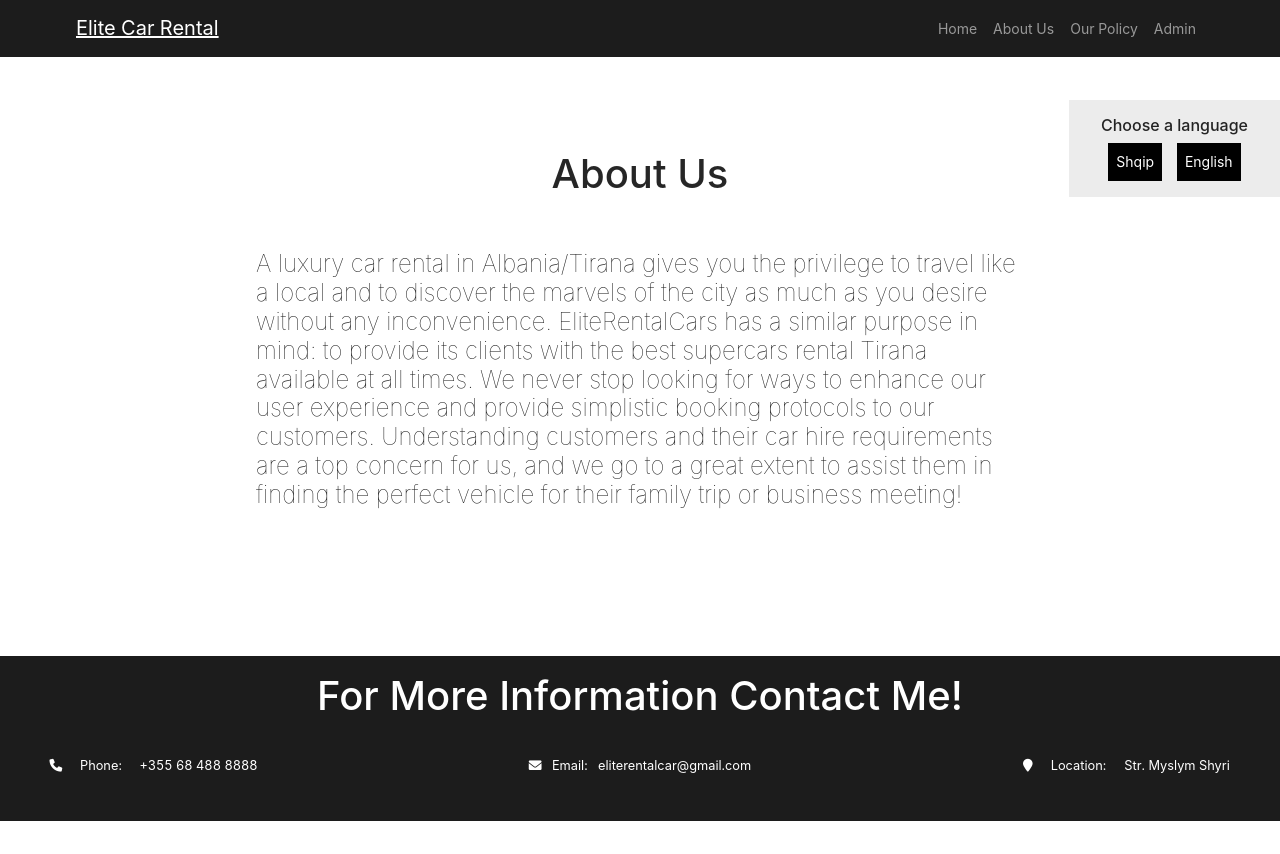
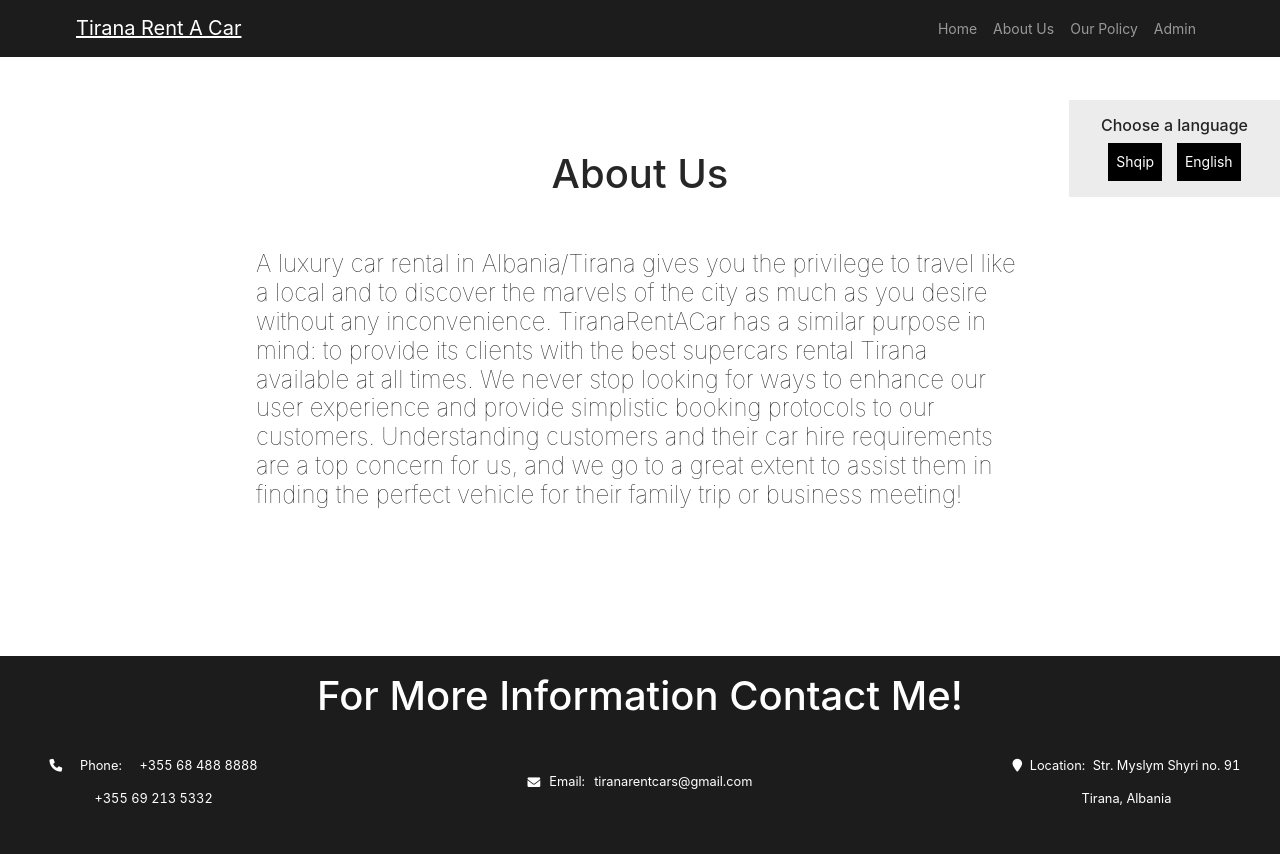
Before and after one commit to EndriSeferi/rentacar, a React (Create React App) app in the folder client/: page /about in a window 1280 px wide. Before the commit the page ends 821 px from the top, so only its background shows below. Built offline with nearby package versions, Linux system fonts and the light colour scheme.

Commit message:
Finished Project

```diff
--- a/client/public/index.html
+++ b/client/public/index.html
@@ -37,7 +37,7 @@
       crossorigin="anonymous"
       referrerpolicy="no-referrer"
     />
-    <title>Elite Rental Car</title>
+    <title>Tirana Rent A Car</title>
   </head>
   <body>
     <noscript>You need to enable JavaScript to run this app.</noscript>
--- a/client/src/App.js
+++ b/client/src/App.js
@@ -19,7 +19,6 @@
       <Routes>
         <Route path="/" exact element={<Home />} />
         <Route path="/about" exact element={<About />} />
-        <Route path="/ourpolicy" exact element={<OurPolicy />} />
         <Route path="/login" exact element={<Login />} />
         <Route path="/booking/:carid" exact element={<BookingCar />} />
         <Route path="/searched" exact element={<SearchedCars />} />
--- a/client/src/components/Footer.js
+++ b/client/src/components/Footer.js
@@ -14,16 +14,22 @@
           <i className="fa fa-phone" />
           <p>Phone:</p>
           <p>+355 68 488 8888</p>
+          <p>+355 69 213 5332</p>
         </div>
         <div className="group__contact">
           <i className="fa fa-envelope" />
           <p>Email:</p>
-          <p>eliterentalcar@gmail.com</p>
+          <p>tiranarentcars@gmail.com</p>
         </div>
         <div className="group__contact">
           <i className="fa fa-map-marker" />
           <p>Location:</p>
-          <p>{lang === "sq" ? "Rr. Myslym Shyri" : "Str. Myslym Shyri"}</p>
+          <p>
+            {lang === "sq"
+              ? "Rr. Myslym Shyri nr. 91"
+              : "Str. Myslym Shyri no. 91"}
+          </p>
+          <p>{lang === "sq" ? "Tirane, Shqiperi" : "Tirana, Albania"}</p>
         </div>
       </div>
     </div>
--- a/client/src/components/Header.js
+++ b/client/src/components/Header.js
@@ -15,7 +15,7 @@
     >
       <Container fluid className="my__container">
         <Navbar.Brand as={Link} to="/" className="my__title">
-          Elite Car Rental
+          Tirana Rent A Car
         </Navbar.Brand>
         <Navbar.Toggle aria-controls="responsive-navbar-nav" />
         <Navbar.Collapse
--- a/client/src/components/MyForm.js
+++ b/client/src/components/MyForm.js
@@ -67,7 +67,7 @@
   }
   return (
     <div className="form-container">
-      <h2>Elite Rental Cars</h2>
+      <h2>Tirana Rent A Car</h2>
       <form>
         <div className="form__inputs">
           <div className="input-icons">
--- a/client/src/pages/About.js
+++ b/client/src/pages/About.js
@@ -9,8 +9,8 @@
       <div id="info">
         <h4>
           {lang === "sq"
-            ? "Një makinë luksoze me qira në Shqipëri/Tiranë ju jep privilegjin të udhëtoni si vendas dhe të zbuloni mrekullitë e qytetit aq sa dëshironi pa asnjë shqetësim. EliteRentalCars ka një qëllim të ngjashëm në mendje: t'u ofrojë klientëve të saj supermakinat më të mira me qira në Tiranë të disponueshme në çdo kohë. Ne kurrë nuk ndalemi së kërkuari mënyra për të përmirësuar përvojën tonë të përdoruesit dhe për të ofruar protokolle të thjeshtuara rezervimi për klientët tanë. Kuptimi i klientëve dhe kërkesat e tyre për qira të makinave është një shqetësim kryesor për ne dhe ne shkojmë në një masë të madhe për t'i ndihmuar ata të gjejnë automjetin e përsosur për udhëtimin e tyre familjar ose takimin e biznesit!"
-            : "A luxury car rental in Albania/Tirana gives you the privilege to travel like a local and to discover the marvels of the city as much as you desire without any inconvenience. EliteRentalCars has a similar purpose in mind: to provide its clients with the best supercars rental Tirana available at all times. We never stop looking for ways to enhance our user experience and provide simplistic booking protocols to our customers. Understanding customers and their car hire requirements are a top concern for us, and we go to a great extent to assist them in finding the perfect vehicle for their family trip or business meeting!"}
+            ? "Një makinë luksoze me qira në Shqipëri/Tiranë ju jep privilegjin të udhëtoni si vendas dhe të zbuloni mrekullitë e qytetit aq sa dëshironi pa asnjë shqetësim. TiranaRentACar ka një qëllim të ngjashëm në mendje: t'u ofrojë klientëve të saj supermakinat më të mira me qira në Tiranë të disponueshme në çdo kohë. Ne kurrë nuk ndalemi së kërkuari mënyra për të përmirësuar përvojën tonë të përdoruesit dhe për të ofruar protokolle të thjeshtuara rezervimi për klientët tanë. Kuptimi i klientëve dhe kërkesat e tyre për qira të makinave është një shqetësim kryesor për ne dhe ne shkojmë në një masë të madhe për t'i ndihmuar ata të gjejnë automjetin e përsosur për udhëtimin e tyre familjar ose takimin e biznesit!"
+            : "A luxury car rental in Albania/Tirana gives you the privilege to travel like a local and to discover the marvels of the city as much as you desire without any inconvenience. TiranaRentACar has a similar purpose in mind: to provide its clients with the best supercars rental Tirana available at all times. We never stop looking for ways to enhance our user experience and provide simplistic booking protocols to our customers. Understanding customers and their car hire requirements are a top concern for us, and we go to a great extent to assist them in finding the perfect vehicle for their family trip or business meeting!"}
         </h4>
       </div>
     </div>
--- a/client/src/pages/BookingCar.js
+++ b/client/src/pages/BookingCar.js
@@ -29,7 +29,7 @@
   const lang = localStorage.getItem("lang");
   var today = moment(new Date()).format("DD/MM/YYYY");
 
-  init("user_s63dTihoL0tdDW1JMr8ky");
+  init("user_P2T9QOMCokERgI4RSoMRJ");
   useEffect(() => {
     if (cars.length === 0) {
       dispatch(getAllCars());
```
